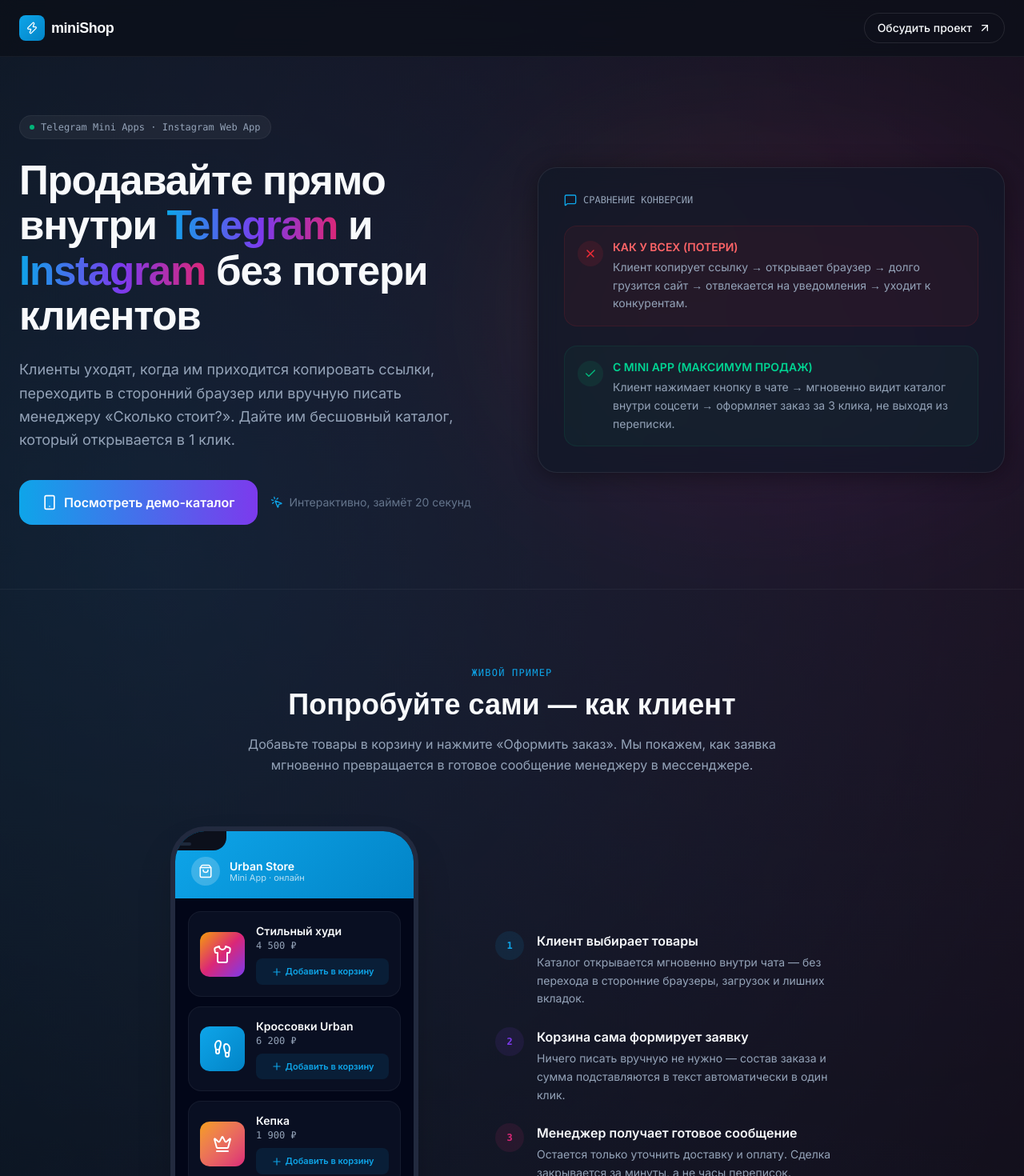
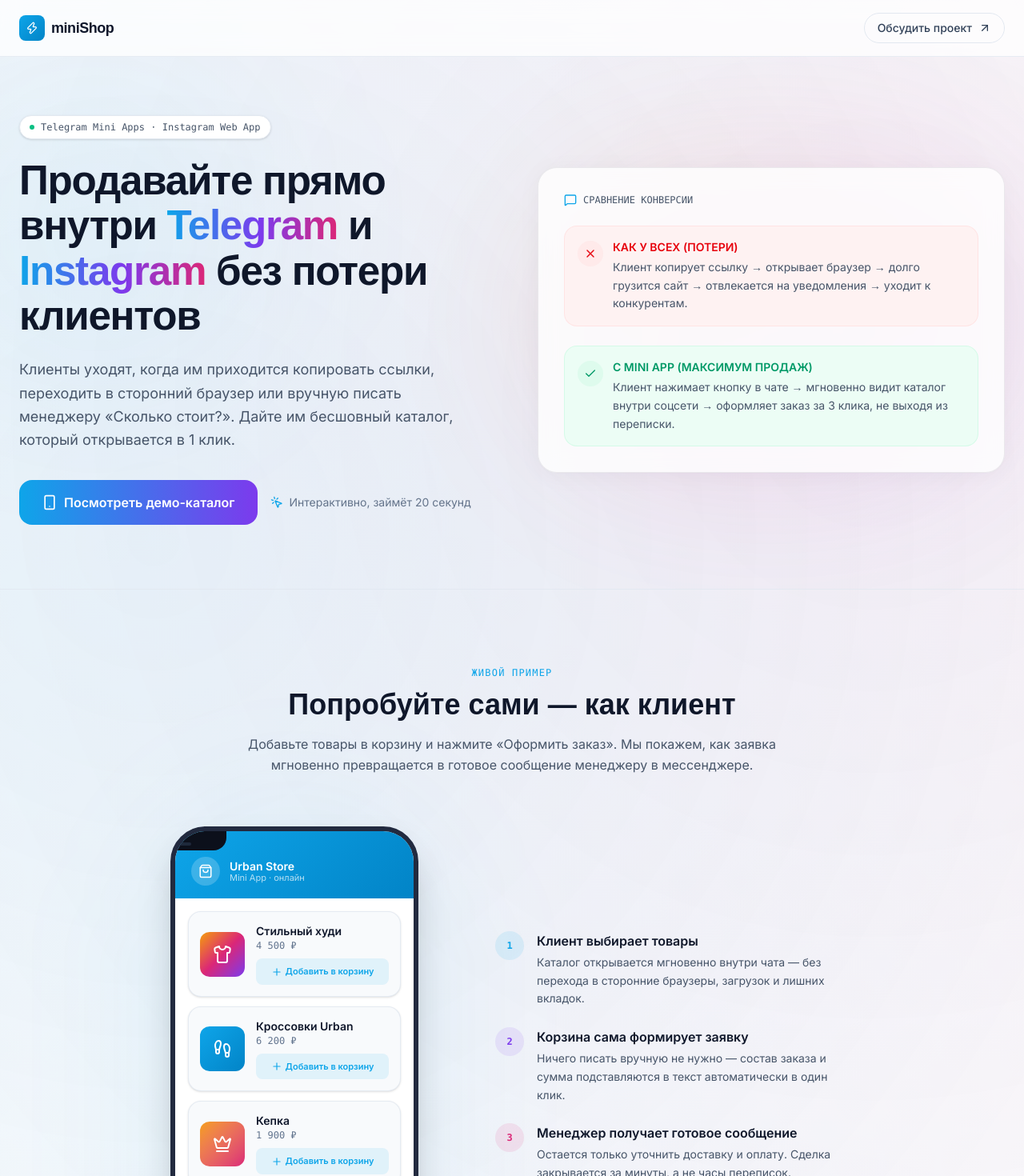
Before and after one commit to Timoshiks/timportoflio, a Next.js app: page / in a window 1280 px wide. Shown: the top 1470 px of the page at 80% size. Built offline with nearby package versions, Linux system fonts and the light colour scheme; a web font is replaced by a local one.

Commit message:
Refactor styles to premium light theme design

```diff
--- a/src/app/globals.css
+++ b/src/app/globals.css
@@ -1,18 +1,18 @@
 @import "tailwindcss";
 
 @theme {
-  --color-bg-dark: #0b0f19;
-  --color-panel-dark: #111827;
-  --color-panel-light: #1f2937;
-  --color-border-dark: #1f2937;
+  --color-bg-light: #f8fafc;
+  --color-panel-light: #ffffff;
+  --color-panel-dark: #f1f5f9;
+  --color-border-light: #e2e8f0;
 
   --color-tg: #0ea5e9;
   --color-tg-dark: #0284c7;
   --color-ig-violet: #7c3aed;
   --color-ig-pink: #db2777;
   --color-ig-orange: #f59e0b;
-  --color-text-primary: #f8fafc;
-  --color-text-secondary: #94a3b8;
+  --color-text-primary: #0f172a;
+  --color-text-secondary: #475569;
   --color-text-muted: #64748b;
 
   --font-display: var(--font-unbounded), sans-serif;
@@ -24,7 +24,7 @@
   --animate-fade-up: fade-up 0.4s ease both;
 
   @keyframes pulse-ring {
-    0% { box-shadow: 0 0 0 0 rgba(124, 58, 237, 0.35); }
+    0% { box-shadow: 0 0 0 0 rgba(124, 58, 237, 0.25); }
     70% { box-shadow: 0 0 0 14px rgba(124, 58, 237, 0); }
     100% { box-shadow: 0 0 0 0 rgba(124, 58, 237, 0); }
   }
@@ -44,8 +44,8 @@
 
 :root {
   scroll-behavior: smooth;
-  --background: #090d16;
-  --foreground: #f8fafc;
+  --background: #f8fafc;
+  --foreground: #0f172a;
 }
 
 body {
@@ -55,12 +55,12 @@
   overflow-x: hidden;
 }
 
-/* Custom Utilities for Premium Visuals */
+/* Custom Utilities for Premium Light Visuals */
 .bg-noise {
   background-image:
-    radial-gradient(circle at 15% 20%, rgba(14, 165, 233, 0.12), transparent 45%),
-    radial-gradient(circle at 85% 15%, rgba(219, 39, 119, 0.10), transparent 50%),
-    radial-gradient(circle at 50% 100%, rgba(124, 58, 237, 0.08), transparent 60%);
+    radial-gradient(circle at 15% 20%, rgba(14, 165, 233, 0.08), transparent 45%),
+    radial-gradient(circle at 85% 15%, rgba(219, 39, 119, 0.06), transparent 50%),
+    radial-gradient(circle at 50% 100%, rgba(124, 58, 237, 0.05), transparent 60%);
 }
 
 .grad-ig {
@@ -79,26 +79,26 @@
 }
 
 .card-premium {
-  background: rgba(17, 24, 39, 0.7);
+  background: rgba(255, 255, 255, 0.8);
   backdrop-filter: blur(12px);
-  border: 1px solid rgba(255, 255, 255, 0.08);
-  box-shadow: 0 4px 30px rgba(0, 0, 0, 0.4);
+  border: 1px solid rgba(15, 23, 42, 0.08);
+  box-shadow: 0 4px 30px rgba(15, 23, 42, 0.04), 0 1px 3px rgba(15, 23, 42, 0.02);
 }
 
 .btn-primary-glow {
   background: linear-gradient(90deg, var(--color-tg) 0%, var(--color-ig-violet) 100%);
-  box-shadow: 0 0 0 0 rgba(124, 58, 237, 0.4);
+  box-shadow: 0 0 0 0 rgba(124, 58, 237, 0.3);
   transition: transform .25s ease, box-shadow .35s ease;
 }
 
 .btn-primary-glow:hover {
   transform: translateY(-2.5px);
-  box-shadow: 0 12px 32px -8px rgba(124, 58, 237, 0.5);
+  box-shadow: 0 12px 32px -8px rgba(124, 58, 237, 0.35);
 }
 
 ::selection {
-  background: rgba(124, 58, 237, 0.3);
-  color: #ffffff;
+  background: rgba(124, 58, 237, 0.15);
+  color: var(--color-ig-violet);
 }
 
 /* Custom Scrollbar for simulated Phone */
@@ -109,9 +109,9 @@
   background: transparent;
 }
 .phone-scrollbar::-webkit-scrollbar-thumb {
-  background: rgba(255, 255, 255, 0.15);
+  background: rgba(15, 23, 42, 0.1);
   border-radius: 4px;
 }
 .phone-scrollbar::-webkit-scrollbar-thumb:hover {
-  background: rgba(255, 255, 255, 0.25);
+  background: rgba(15, 23, 42, 0.2);
 }
--- a/src/app/layout.tsx
+++ b/src/app/layout.tsx
@@ -29,7 +29,7 @@
       lang="ru"
       className={`${inter.variable} ${unbounded.variable} h-full antialiased`}
     >
-      <body className="min-h-full flex flex-col bg-bg-dark text-text-primary">
+      <body className="min-h-full flex flex-col bg-slate-50 text-slate-900">
         {children}
       </body>
     </html>
--- a/src/components/Benefits.tsx
+++ b/src/components/Benefits.tsx
@@ -39,7 +39,7 @@
 
 export default function Benefits() {
   return (
-    <section className="relative py-24 px-6 max-w-7xl mx-auto border-t border-white/5 bg-noise">
+    <section className="relative py-24 px-6 max-w-7xl mx-auto border-t border-slate-200/80 bg-noise">
       <div className="text-center max-w-2xl mx-auto mb-16">
         <p className="font-mono text-xs text-ig-pink uppercase tracking-widest mb-3">Почему это работает</p>
         <h2 className="font-display font-bold text-3xl sm:text-4xl text-text-primary">
@@ -53,7 +53,7 @@
           return (
             <div
               key={idx}
-              className="card-premium rounded-3xl p-8 border border-white/10 hover:border-white/20 transition-all duration-300 group hover:-translate-y-1"
+              className="card-premium rounded-3xl p-8 transition-all duration-300 group hover:-translate-y-1"
             >
               <div className={`w-12 h-12 rounded-2xl flex items-center justify-center mb-6 shadow-lg group-hover:scale-110 transition-transform duration-300 ${benefit.gradClass}`}>
                 <IconComponent className="w-5.5 h-5.5 text-white" />
--- a/src/components/Footer.tsx
+++ b/src/components/Footer.tsx
@@ -15,7 +15,7 @@
   };
 
   return (
-    <footer className="relative border-t border-white/5 bg-slate-950/80 pt-28 pb-12 px-6">
+    <footer className="relative border-t border-slate-200 bg-white pt-28 pb-12 px-6">
       {/* Background ambient glow */}
       <div className="absolute top-0 left-1/2 -translate-x-1/2 w-[350px] sm:w-[500px] h-[300px] bg-ig-violet/10 blur-[110px] rounded-full -z-10"></div>
 
@@ -41,7 +41,7 @@
               placeholder="Ваш Telegram или e-mail"
               value={contact}
               onChange={(e) => setContact(e.target.value)}
-              className="flex-1 bg-slate-900/60 border border-white/10 rounded-xl px-4 py-3.5 text-sm text-text-primary focus:border-ig-violet/60 focus:outline-none transition-colors placeholder:text-text-muted"
+              className="flex-1 bg-slate-50 border border-slate-200 rounded-xl px-4 py-3.5 text-sm text-slate-900 focus:border-ig-violet/60 focus:outline-none transition-colors placeholder:text-slate-400"
             />
             <button
               type="submit"
@@ -55,7 +55,7 @@
       </div>
 
       {/* Footer Branding & Legal */}
-      <div className="max-w-7xl mx-auto border-t border-white/5 pt-8 flex flex-col sm:flex-row items-center justify-between gap-4 text-xs text-text-muted">
+      <div className="max-w-7xl mx-auto border-t border-slate-200/80 pt-8 flex flex-col sm:flex-row items-center justify-between gap-4 text-xs text-text-muted">
         <div className="flex items-center gap-2">
           <div className="w-6 h-6 rounded-md grad-tg flex items-center justify-center">
             <Zap className="w-3 h-3 text-white" />
--- a/src/components/Header.tsx
+++ b/src/components/Header.tsx
@@ -5,19 +5,19 @@
 
 export default function Header() {
   return (
-    <header className="fixed top-0 inset-x-0 z-50 backdrop-blur-md bg-bg-dark/75 border-b border-white/5">
+    <header className="fixed top-0 inset-x-0 z-50 backdrop-blur-md bg-white/75 border-b border-slate-200/80">
       <div className="max-w-7xl mx-auto px-6 py-4 flex items-center justify-between">
         <div className="flex items-center gap-2">
           <div className="w-8 h-8 rounded-lg grad-tg flex items-center justify-center">
             <Zap className="w-4 h-4 text-white" />
           </div>
-          <span className="font-display font-bold text-lg tracking-tight text-text-primary">
+          <span className="font-display font-bold text-lg tracking-tight text-slate-900">
             miniShop
           </span>
         </div>
         <a
           href="#cta"
-          className="inline-flex items-center gap-2 text-sm font-medium px-4 py-2 rounded-full border border-white/10 hover:border-ig-violet/50 hover:text-white transition-colors"
+          className="inline-flex items-center gap-2 text-sm font-medium px-4 py-2 rounded-full border border-slate-200 hover:border-ig-violet/50 hover:text-ig-violet text-slate-700 transition-colors"
         >
           Обсудить проект
           <ArrowUpRight className="w-4 h-4" />
--- a/src/components/Hero.tsx
+++ b/src/components/Hero.tsx
@@ -13,7 +13,7 @@
       <div className="absolute -left-20 top-20 w-[400px] h-[400px] bg-tg/5 blur-[120px] rounded-full -z-10"></div>
       <div className="grid lg:grid-cols-2 gap-16 items-center">
         <div className="flex flex-col items-start">
-          <div className="inline-flex items-center gap-2 px-3 py-1.5 rounded-full border border-white/5 text-xs font-mono text-text-secondary mb-6 bg-white/5">
+          <div className="inline-flex items-center gap-2 px-3 py-1.5 rounded-full border border-slate-200 text-xs font-mono text-text-secondary mb-6 bg-white shadow-sm">
             <span className="w-1.5 h-1.5 rounded-full bg-emerald-500 animate-pulse"></span>
             Telegram Mini Apps · Instagram Web App
           </div>
@@ -43,31 +43,31 @@
 
         <div className="relative">
           <div className="absolute -inset-4 grad-ig opacity-10 blur-[100px] rounded-full"></div>
-          <div className="relative card-premium rounded-3xl p-6 lg:p-8 border border-white/10">
+          <div className="relative card-premium rounded-3xl p-6 lg:p-8">
             <div className="flex items-center gap-2 mb-6 text-xs font-mono text-text-secondary">
               <MessageSquare className="w-4 h-4 text-tg" />
               СРАВНЕНИЕ КОНВЕРСИИ
             </div>
 
             <div className="space-y-6">
-              <div className="flex items-start gap-3 bg-red-500/5 p-4 rounded-2xl border border-red-500/10">
-                <div className="w-8 h-8 rounded-full bg-red-500/10 flex items-center justify-center shrink-0 mt-0.5">
-                  <X className="w-4 h-4 text-red-500" />
+              <div className="flex items-start gap-3 bg-red-50 p-4 rounded-2xl border border-red-100/80">
+                <div className="w-8 h-8 rounded-full bg-red-100/50 flex items-center justify-center shrink-0 mt-0.5">
+                  <X className="w-4 h-4 text-red-600" />
                 </div>
                 <div>
-                  <h4 className="font-semibold text-sm text-red-400 mb-1">КАК У ВСЕХ (ПОТЕРИ)</h4>
+                  <h4 className="font-semibold text-sm text-red-600 mb-1">КАК У ВСЕХ (ПОТЕРИ)</h4>
                   <p className="text-sm text-text-secondary leading-relaxed">
                     Клиент копирует ссылку → открывает браузер → долго грузится сайт → отвлекается на уведомления → уходит к конкурентам.
                   </p>
                 </div>
               </div>
 
-              <div className="flex items-start gap-3 bg-emerald-500/5 p-4 rounded-2xl border border-emerald-500/10">
-                <div className="w-8 h-8 rounded-full bg-emerald-500/10 flex items-center justify-center shrink-0 mt-0.5">
-                  <Check className="w-4 h-4 text-emerald-500" />
+              <div className="flex items-start gap-3 bg-emerald-50 p-4 rounded-2xl border border-emerald-100/80">
+                <div className="w-8 h-8 rounded-full bg-emerald-100/50 flex items-center justify-center shrink-0 mt-0.5">
+                  <Check className="w-4 h-4 text-emerald-600" />
                 </div>
                 <div>
-                  <h4 className="font-semibold text-sm text-emerald-400 mb-1">C MINI APP (МАКСИМУМ ПРОДАЖ)</h4>
+                  <h4 className="font-semibold text-sm text-emerald-600 mb-1">C MINI APP (МАКСИМУМ ПРОДАЖ)</h4>
                   <p className="text-sm text-text-secondary leading-relaxed">
                     Клиент нажимает кнопку в чате → мгновенно видит каталог внутри соцсети → оформляет заказ за 3 клика, не выходя из переписки.
                   </p>
--- a/src/components/MarqueeStrip.tsx
+++ b/src/components/MarqueeStrip.tsx
@@ -6,7 +6,7 @@
   const niches = ["E-commerce", "Услуги", "Retail", "Доставка еды", "Beauty", "Онлайн-школы"];
 
   return (
-    <section className="py-10 border-y border-white/5 overflow-hidden bg-slate-950/40">
+    <section className="py-10 border-y border-slate-200/80 overflow-hidden bg-slate-100/50">
       <div className="relative flex w-full">
         {/* Marquee Track Container */}
         <div className="marquee-track flex whitespace-nowrap font-mono text-xs sm:text-sm text-text-secondary gap-16 select-none animate-marquee">
--- a/src/components/Simulator.tsx
+++ b/src/components/Simulator.tsx
@@ -111,7 +111,7 @@
   };
 
   return (
-    <section id="simulator" className="relative py-24 px-6 max-w-7xl mx-auto border-t border-white/5">
+    <section id="simulator" className="relative py-24 px-6 max-w-7xl mx-auto border-t border-slate-200/80">
       <div className="text-center max-w-2xl mx-auto mb-16">
         <p className="font-mono text-xs text-tg uppercase tracking-widest mb-3">Живой пример</p>
         <h2 className="font-display font-bold text-3xl sm:text-4xl mb-4 text-text-primary">
@@ -137,7 +137,7 @@
             </div>
 
             {/* Screen Content Wrapper */}
-            <div className="relative flex-1 bg-slate-950 flex flex-col text-slate-100 font-sans">
+            <div className="relative flex-1 bg-white flex flex-col text-slate-900 font-sans">
 
               {/* VIEW 1: CATALOG */}
               <div
@@ -166,14 +166,14 @@
                     return (
                       <div
                         key={product.id}
-                        className="bg-slate-900/60 border border-white/5 rounded-2xl p-3.5 flex gap-3.5 items-center transition-colors duration-200 hover:border-ig-violet/40"
+                        className="bg-slate-50 border border-slate-200/80 rounded-2xl p-3.5 flex gap-3.5 items-center transition-colors duration-200 hover:border-ig-violet/40 hover:bg-white shadow-sm"
                       >
                         <div className={`w-14 h-14 rounded-xl shrink-0 flex items-center justify-center ${product.gradClass}`}>
                           <IconComponent className="w-6 h-6 text-white" />
                         </div>
                         <div className="flex-1 min-w-0">
-                          <p className="text-sm font-semibold truncate text-text-primary">{product.name}</p>
-                          <p className="text-xs text-text-secondary mb-2 font-mono">{product.price.toLocaleString("ru-RU")} ₽</p>
+                          <p className="text-sm font-semibold truncate text-slate-900">{product.name}</p>
+                          <p className="text-xs text-slate-500 mb-2 font-mono">{product.price.toLocaleString("ru-RU")} ₽</p>
                           <button
                             onClick={() => handleAddToCart(product.id, product.name, product.price)}
                             disabled={isAdded}
@@ -203,13 +203,13 @@
 
                 {/* Shopping Cart Bar inside Simulator */}
                 <div
-                  className={`px-4 py-4 border-t border-white/5 bg-slate-950/95 transition-all duration-300 ${
+                  className={`px-4 py-4 border-t border-slate-100 bg-white/95 shadow-md transition-all duration-300 ${
                     cart.length > 0 ? "translate-y-0 opacity-100" : "translate-y-full opacity-0 pointer-events-none"
                   }`}
                 >
                   <div className="flex items-center justify-between mb-3 text-xs">
-                    <span className="text-text-secondary">{getCartPluralText(cart.length)}</span>
-                    <span className="font-mono text-text-primary font-semibold">{cartTotal.toLocaleString("ru-RU")} ₽</span>
+                    <span className="text-slate-500">{getCartPluralText(cart.length)}</span>
+                    <span className="font-mono text-slate-900 font-semibold">{cartTotal.toLocaleString("ru-RU")} ₽</span>
                   </div>
                   <button
                     onClick={handleCheckout}
@@ -247,7 +247,7 @@
                 </div>
 
                 {/* Chat Message Stream */}
-                <div className="flex-1 px-4 py-4 flex flex-col justify-end gap-3 bg-[#0a0d16] overflow-y-auto">
+                <div className="flex-1 px-4 py-4 flex flex-col justify-end gap-3 bg-slate-100 overflow-y-auto">
 
                   {/* Automated Outgoing Order Message */}
                   <div className="self-end max-w-[85%] bg-tg text-white text-[13px] leading-snug rounded-2xl rounded-br-sm px-3.5 py-2.5 animate-fade-up">
@@ -264,24 +264,24 @@
 
                   {/* Typing dot animation */}
                   {showTyping && (
-                    <div className="self-start bg-slate-900 border border-white/5 rounded-2xl rounded-bl-sm px-4 py-3 flex gap-1 items-center animate-fade-up">
-                      <span className="w-1.5 h-1.5 rounded-full bg-text-secondary animate-blink"></span>
-                      <span className="w-1.5 h-1.5 rounded-full bg-text-secondary animate-blink [animation-delay:0.2s]"></span>
-                      <span className="w-1.5 h-1.5 rounded-full bg-text-secondary animate-blink [animation-delay:0.4s]"></span>
+                    <div className="self-start bg-white border border-slate-200/80 rounded-2xl rounded-bl-sm px-4 py-3 flex gap-1 items-center shadow-sm animate-fade-up">
+                      <span className="w-1.5 h-1.5 rounded-full bg-slate-400 animate-blink"></span>
+                      <span className="w-1.5 h-1.5 rounded-full bg-slate-400 animate-blink [animation-delay:0.2s]"></span>
+                      <span className="w-1.5 h-1.5 rounded-full bg-slate-400 animate-blink [animation-delay:0.4s]"></span>
                     </div>
                   )}
 
                   {/* Incoming Reply Message */}
                   {showReply && (
-                    <div className="self-start max-w-[85%] bg-slate-900 border border-white/5 text-text-primary text-[13px] leading-snug rounded-2xl rounded-bl-sm px-3.5 py-2.5 animate-fade-up">
+                    <div className="self-start max-w-[85%] bg-white border border-slate-200/80 text-slate-800 text-[13px] leading-snug rounded-2xl rounded-bl-sm px-3.5 py-2.5 shadow-sm animate-fade-up">
                       Приняла заказ 🙌 Уточните адрес доставки, и уже сегодня отправим!
                     </div>
                   )}
                 </div>
 
                 {/* Bottom simulated input area */}
-                <div className="px-4 py-3 border-t border-white/5 bg-slate-950 flex items-center gap-2 shrink-0">
-                  <div className="flex-1 bg-slate-900 rounded-full px-4 py-2.5 text-[10px] text-text-muted select-none">
+                <div className="px-4 py-3 border-t border-slate-100 bg-white flex items-center gap-2 shrink-0">
+                  <div className="flex-1 bg-slate-50 rounded-full px-4 py-2.5 text-[10px] text-slate-400 select-none">
                     Сообщение отправлено автоматически
                   </div>
                   <div className="w-9 h-9 rounded-full grad-tg flex items-center justify-center shrink-0">
```
